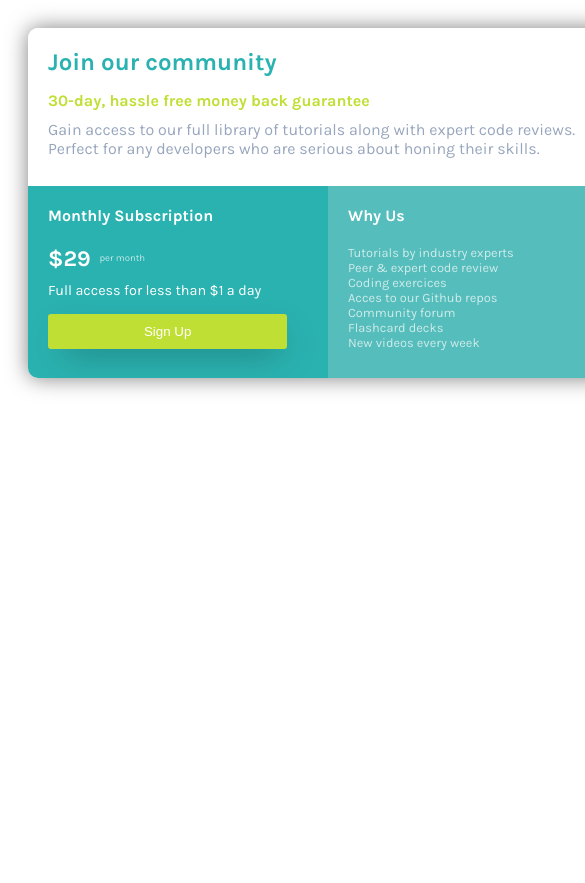
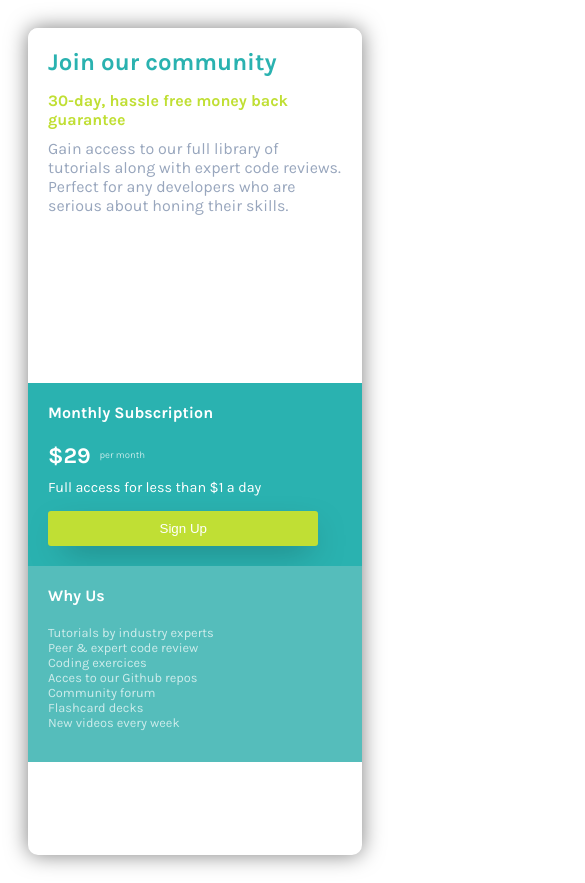
Before and after one commit to Lennymal/Subscription-card, a plain HTML site: page index.html in a window 390 px wide. Shown: the top 883 px of the page, 585 px wide, since content can reach past the window. Before the commit the page ends 844 px from the top, so only its background shows below. Drawn offline with Linux system fonts and the light colour scheme.

Commit message:
Update style.css
Made responsive (desktop-first)

```diff
--- a/style.css
+++ b/style.css
@@ -121,3 +121,10 @@ button:hover{
   background-color: #cde65e;
   cursor: pointer;
 }
+
+@media (max-width: 576px){
+  #bottom-left-section, #bottom-right-section, #card{
+    width: 100%;
+    height: auto;
+  }
+}
```
